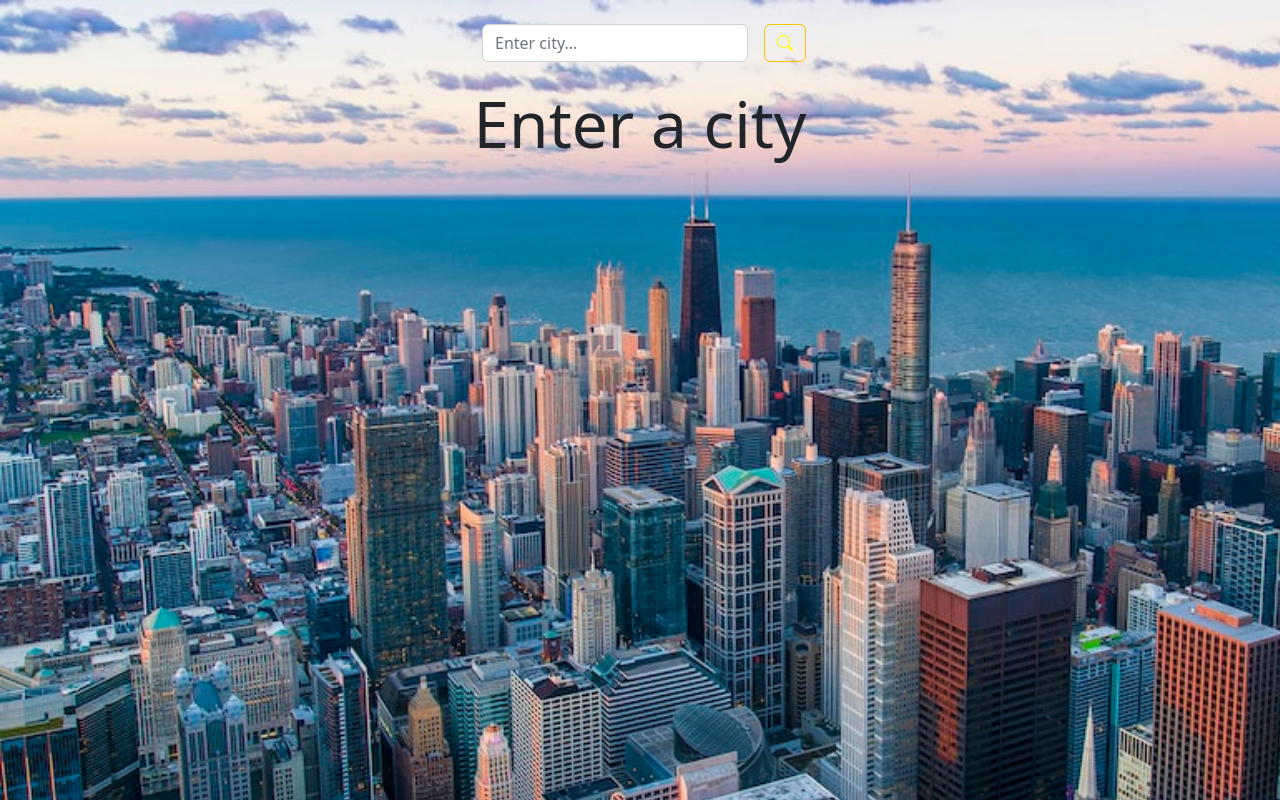
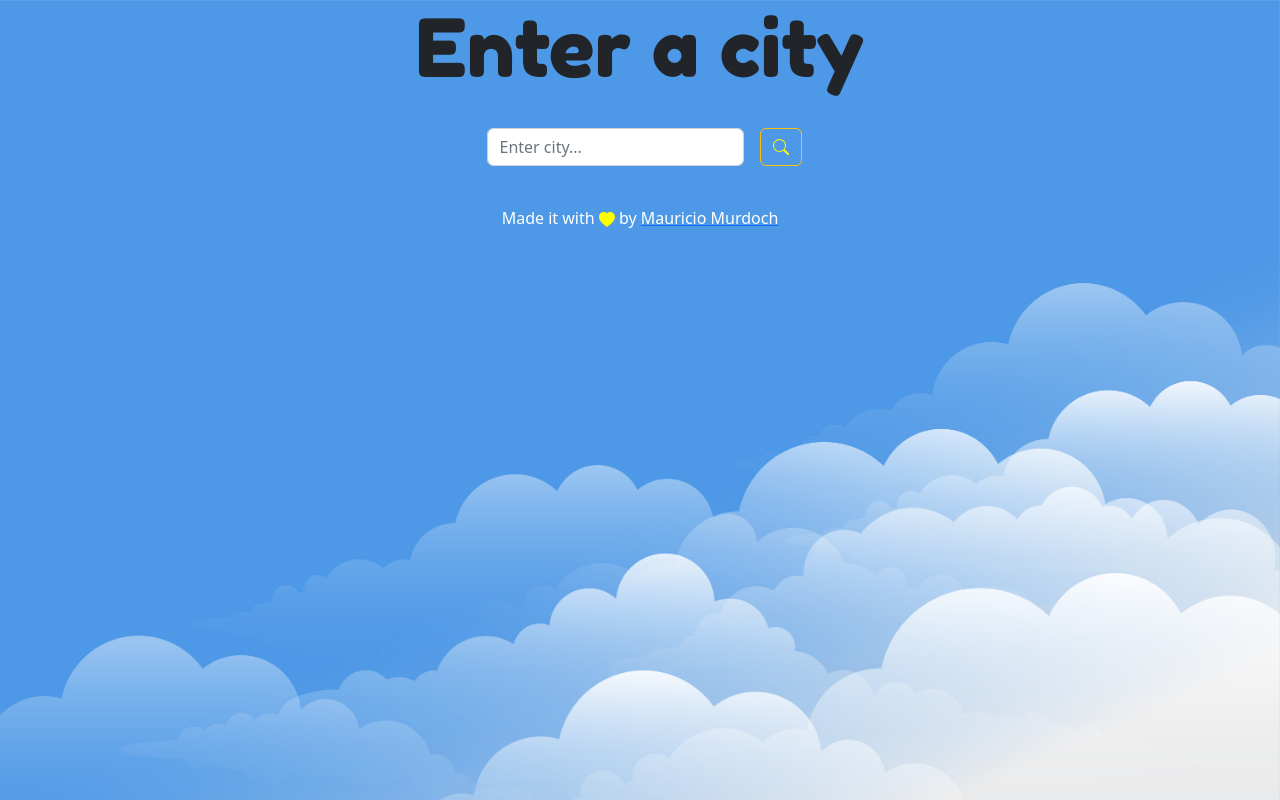
Before and after one commit to Mauricioam/WeatherApp2.0, a React (Create React App) app: page / in a window 1280 px wide. Shown: the top 800 px of the page. Built offline with nearby package versions, Linux system fonts and the light colour scheme.

Commit message:
change styles

```diff
--- a/package.json
+++ b/package.json
@@ -11,6 +11,7 @@
     "react": "^18.2.0",
     "react-dom": "^18.2.0",
     "react-scripts": "5.0.1",
+    "react-toastify": "^9.1.1",
     "web-vitals": "^2.1.4"
   },
   "scripts": {
--- a/public/index.html
+++ b/public/index.html
@@ -8,6 +8,12 @@
     <meta
       name="description"
       content="Web site created using create-react-app"
+    />
+    <link rel="preconnect" href="https://fonts.googleapis.com" />
+    <link rel="preconnect" href="https://fonts.gstatic.com" crossorigin />
+    <link
+      href="https://fonts.googleapis.com/css2?family=Fredoka+One&family=Montserrat:wght@300;500;700&display=swap"
+      rel="stylesheet"
     />
 
     <!--
--- a/src/assets/css/Global/bgColor.css
+++ b/src/assets/css/Global/bgColor.css
@@ -1,3 +1,3 @@
 .bg-color{
-    background: rgba(185, 184, 184, 0.75) ;
+    background:rgba(131, 131, 131, 0.6) ;
 }
--- a/src/assets/css/Home/home.css
+++ b/src/assets/css/Home/home.css
@@ -1,6 +1,6 @@
 .bg-img{
-    background-image: url("../../images/city-bg.jfif");
-    background-repeat: no-repeat;
+    background-image:url("../../images/clouds-bg.jpg");
     background-size: cover;
+    min-height: 100vh;
 
 }
--- a/src/components/Body/Welcome/Welcome.jsx
+++ b/src/components/Body/Welcome/Welcome.jsx
@@ -1,10 +1,8 @@
 function Welcome () {
     return (
     <>
-    <div className="container-fluid text-center" style={{
-        minHeight:"100vh"
-    }}>
-        <h1 className="display-3 welcome-animation">Enter a city</h1>
+    <div className="container-fluid text-center">
+        <h1 className="display-1 welcome-animation" style={{fontFamily:"Fredoka One"}}>Enter a city</h1>
     </div>
     </>
     )
--- a/src/components/Footer/Footer.jsx
+++ b/src/components/Footer/Footer.jsx
@@ -4,7 +4,7 @@ import { Heart } from "../Icons"
 function Footer(){
     return (
         <>
-        <div className="container text-white text-center p-5">
+        <div className="container-fluid text-white text-center pb-4 ">
         Made it with <Heart/> by <a href="https://www.linkedin.com/in/mauricio-agustin-murdoch-b1658073/" target="_blank" ><span className="text-white">Mauricio Murdoch</span></a>
         </div>
         </>
--- a/src/components/Header/Nav.jsx
+++ b/src/components/Header/Nav.jsx
@@ -43,7 +43,7 @@ function Header({ setCity, setLoading, isLoading }) {
     <>
       <header className="row justify-content-center">
         <form
-          className=" col-lg-4 col-md-4 col-sm-8 col-10 justify-content-center d-flex gap-3  p-4"
+          className=" col-lg-12 col-md-10 col-sm-10 col-10  d-flex  gap-3  p-4"
           onSubmit={handleSubmit}
         >
           <input
--- a/src/pages/Home.jsx
+++ b/src/pages/Home.jsx
@@ -26,19 +26,21 @@ function Home() {
   }, [city]);
 /* -------------------------------------- */
 
-console.log(isLoading);
+
 
   return (
     <>
-      <div className="container">
+
+    <div className="container-fluid">
+
+    <div className="container-fluid d-flex flex-column align-items-center justify-content-center " >
+    {!(weather && forecast) ? <div><Welcome/></div> : ""}
         <Header setCity={setCity} setLoading={setLoading} isLoading={isLoading}/>
       </div>
-    <div className="container-fluid">
-    {isLoading ?     <div className="container text-center">
+      {isLoading ?     <div className="container text-center">
     <Loading/>
     </div> : ""}
 
-    {!(weather && forecast) ? <Welcome/> : ""}
       <div className="row justify-content-center align-items-center ">
 
       <div className="col-md-4 ">
```
Also changed, not shown: src/assets/images/clouds-bg.jpg (added), 1 other file (tests, documents, lock files or other folders).
